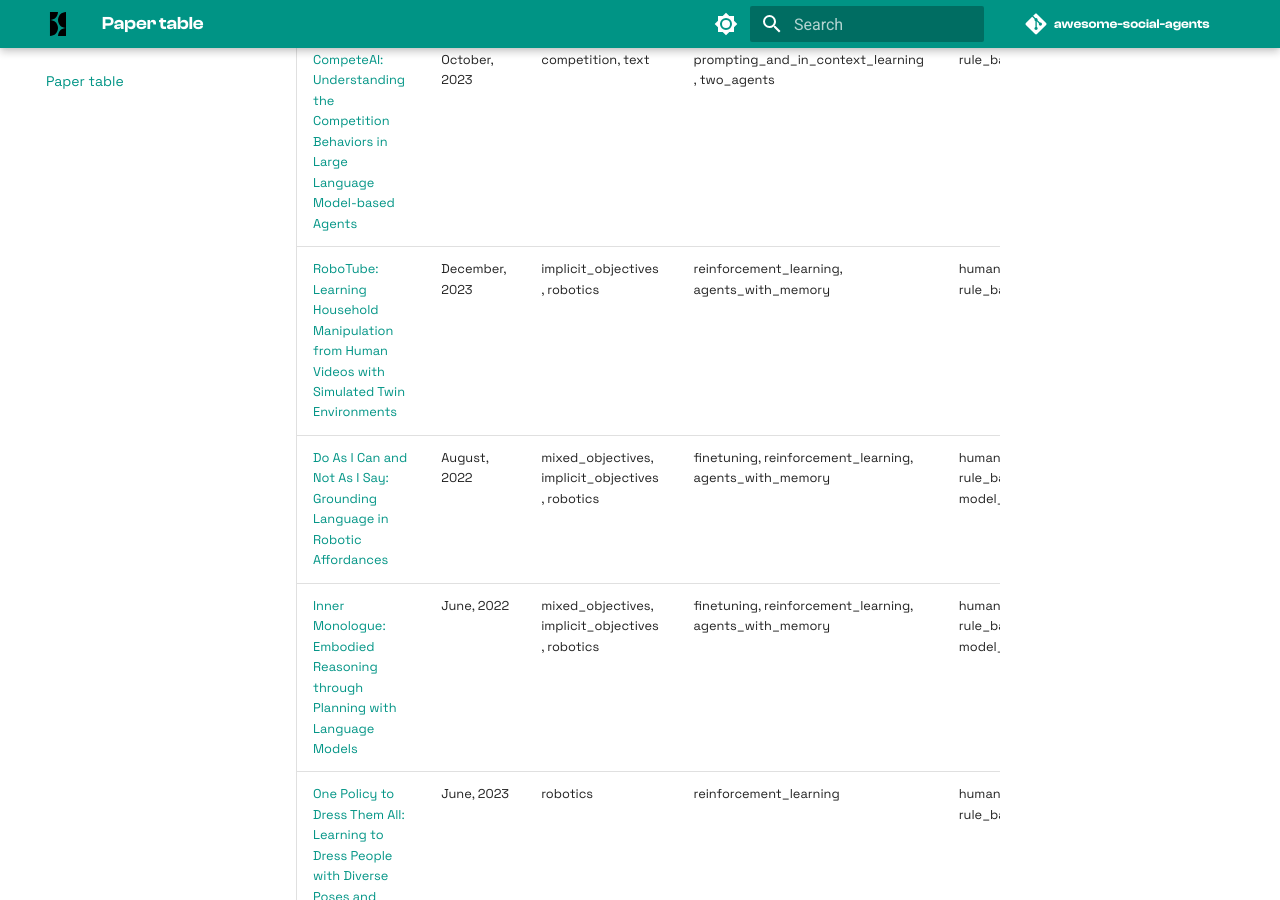
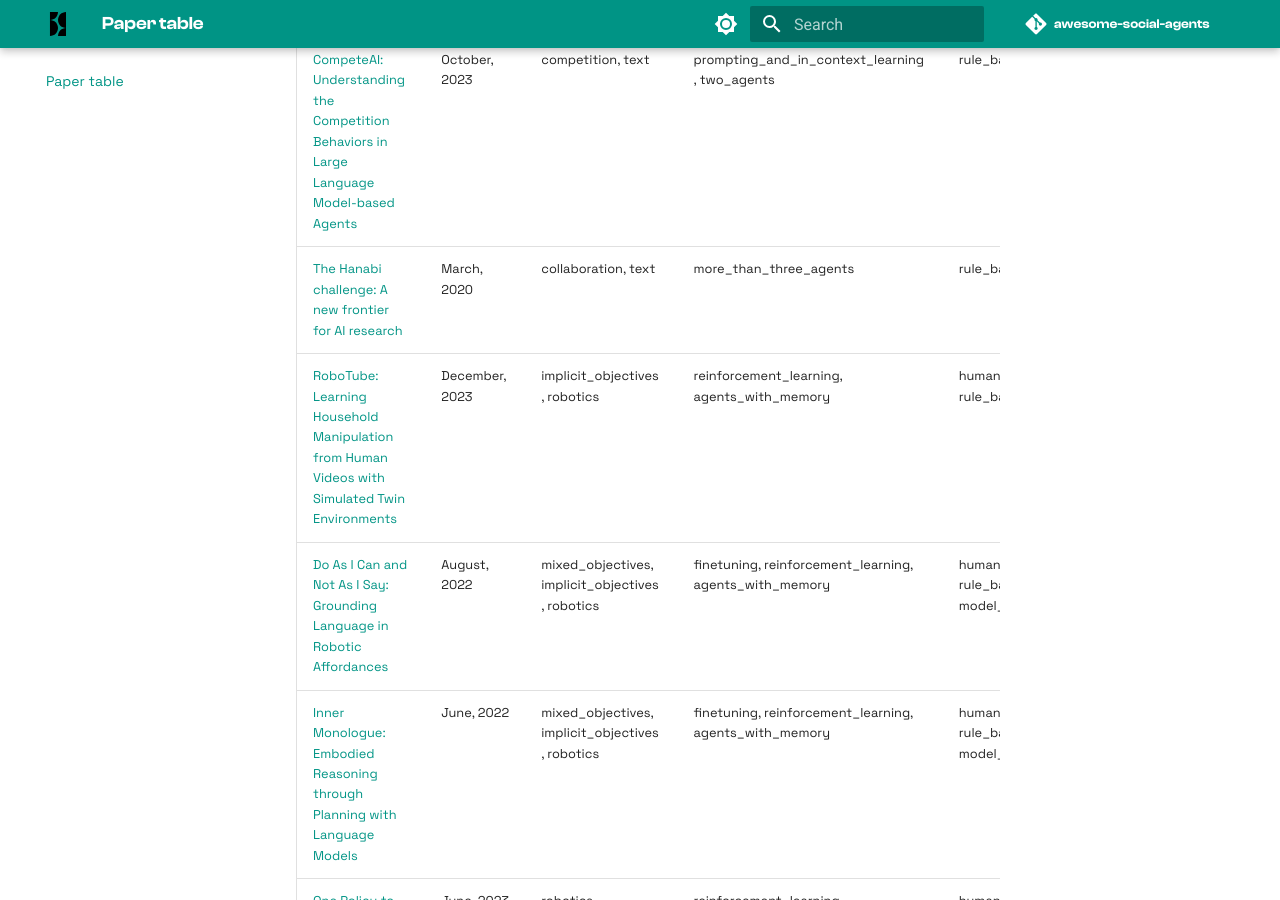
Before and after one commit to sotopia-lab/awesome-social-agents, an MkDocs documentation site: the page built from docs/paper_table.md, in a window 1280 px wide and 900 px high, scrolled down 343 px. Built offline with MkDocs 1.6.1 and Material for MkDocs 9.7.7, drawn with Linux system fonts in a browser that asks for light colours; comment, search, counter and statistics services are not loaded; the version menu is left out.

Commit message:
Add new AI research paper: "The Hanabi challenge: A new frontier for AI research"

```diff
--- a/docs/paper_table.md
+++ b/docs/paper_table.md
@@ -2,6 +2,7 @@
 |:-------------------------------------------------------------------------------------------------------------------------------------------------|:---------------|:---------------------------------------------------------------|:-------------------------------------------------------------------|:-------------------------------|:------------------------------|
 | [Communicative Agents for Software Development](https://arxiv.org/abs/2307.07924)                                                                | July, 2023     | collaboration, embodied                                        | prompting_and_in_context_learning, more_than_three_agents          | rule_based                     | n/a                           |
 | [CompeteAI: Understanding the Competition Behaviors in Large Language Model-based Agents](https://arxiv.org/abs/2310.17512)                      | October, 2023  | competition, text                                              | prompting_and_in_context_learning, two_agents                      | rule_based                     | n/a                           |
+| [The Hanabi challenge: A new frontier for AI research](http://dx.doi.org/10.1016/j.artint.2019.103216)                                           | March, 2020    | collaboration, text                                            | more_than_three_agents                                             | rule_based                     | n/a                           |
 | [RoboTube: Learning Household Manipulation from Human Videos with Simulated Twin Environments](https://proceedings.mlr.press/v205/xiong23a.html) | December, 2023 | implicit_objectives, robotics                                  | reinforcement_learning, agents_with_memory                         | human, rule_based              | simulated_humans              |
 | [Do As I Can and Not As I Say: Grounding Language in Robotic Affordances](https://say-can.github.io/)                                            | August, 2022   | mixed_objectives, implicit_objectives, robotics                | finetuning, reinforcement_learning, agents_with_memory             | human, rule_based, model_based | simulated_humans              |
 | [Inner Monologue: Embodied Reasoning through Planning with Language Models](https://arxiv.org/abs/2207.05608)                                    | June, 2022     | mixed_objectives, implicit_objectives, robotics                | finetuning, reinforcement_learning, agents_with_memory             | human, rule_based, model_based | simulated_humans              |
```
Also changed, not shown: docs/helper.md (+1 -0 lines).
